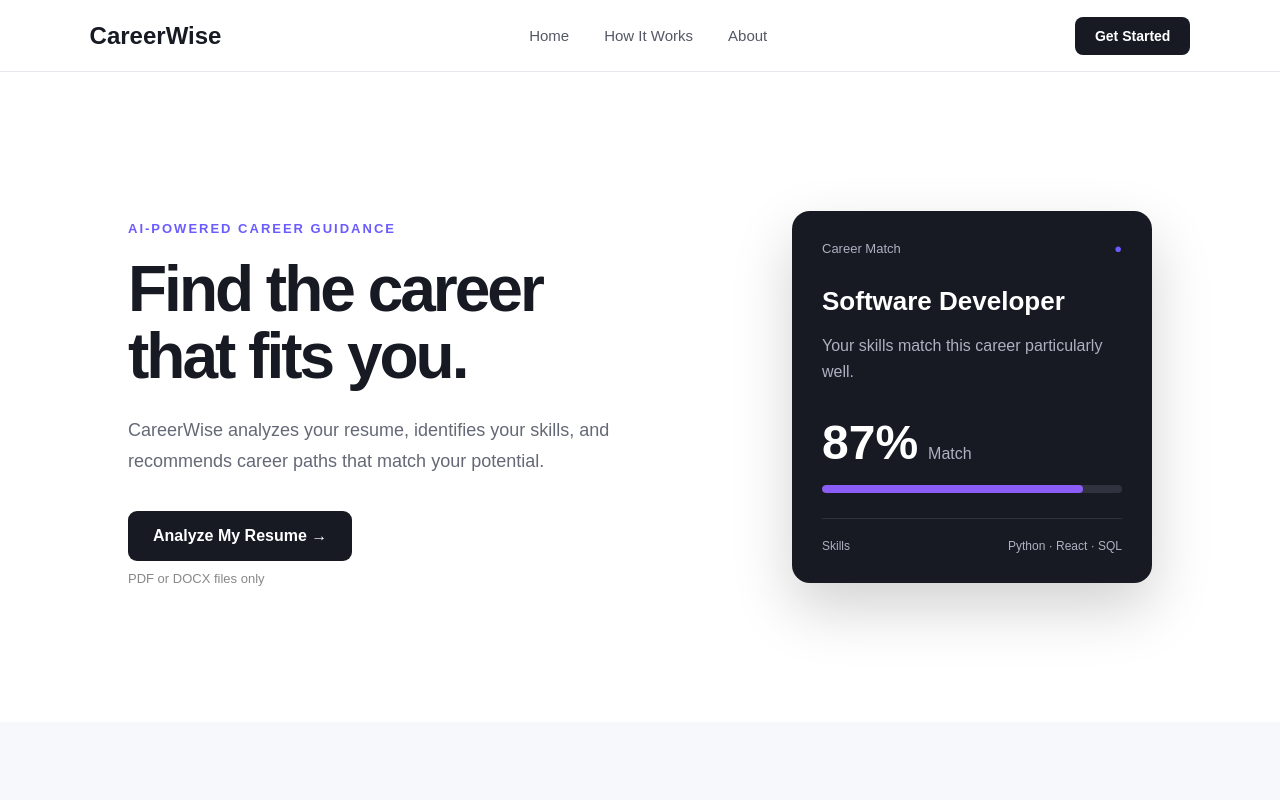
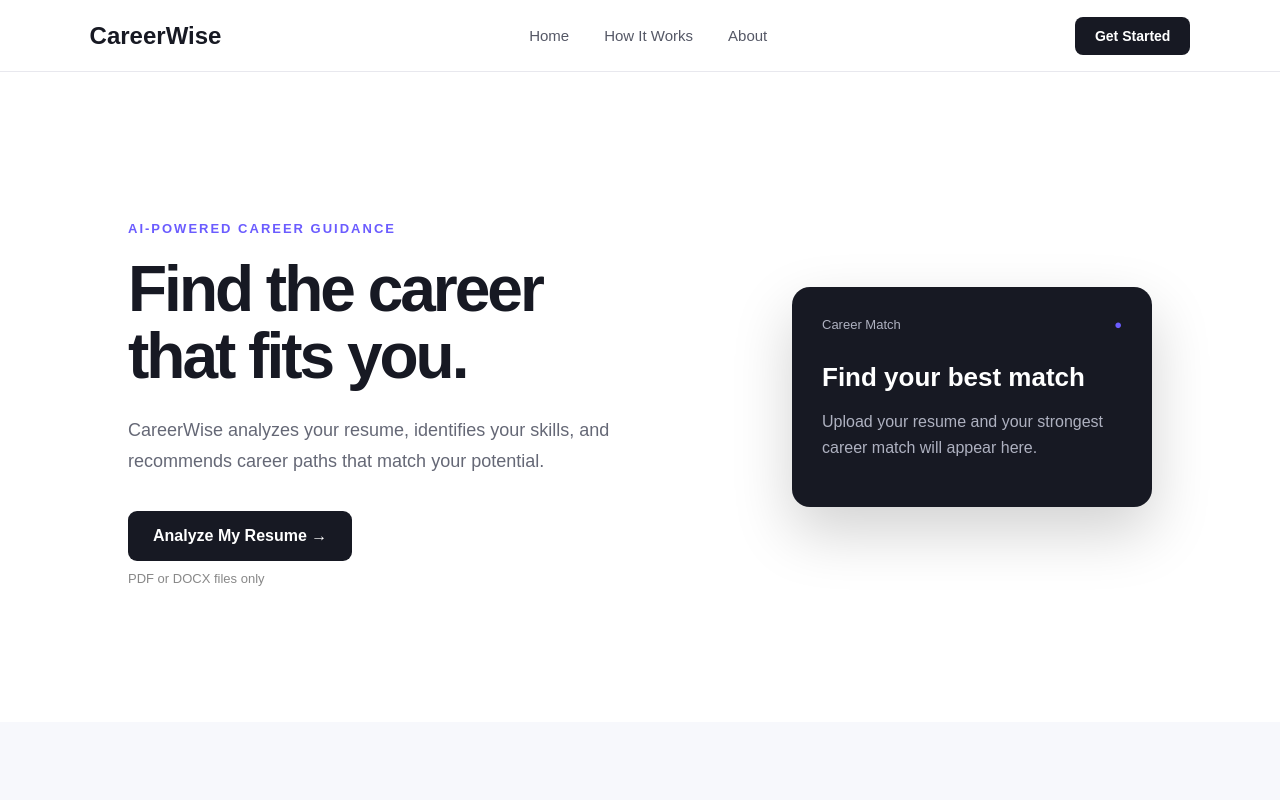
Before and after one commit to abhinavabhi809/careerwise, a React (Vite) app: page / in a window 1280 px wide. Shown: the top 800 px of the page. Built offline with nearby package versions, Linux system fonts and the light colour scheme.

Commit message:
Show only the top career match

```diff
--- a/src/App.jsx
+++ b/src/App.jsx
@@ -11,6 +11,8 @@ function App() {
 
   const [careerRecommendations, setCareerRecommendations] =
     useState([]);
+
+  const bestCareer = careerRecommendations[0];
 
   const [loading, setLoading] = useState(false);
 
@@ -237,73 +239,44 @@ function App() {
 
 
 
-        {/* ======================================
-            Example Match Card
-        ====================================== */}
-
         <div className="match-card">
-
           <div className="card-header">
-
-            <span>
-              Career Match
-            </span>
-
-            <span className="card-dot">
-              ●
-            </span>
-
+            <span>{bestCareer ? "Your Best Career Match" : "Career Match"}</span>
+            <span className="card-dot">●</span>
           </div>
 
-
-          <h2>
-            Software Developer
-          </h2>
-
-
-          <p>
-            Your skills match this career
-            particularly well.
-          </p>
-
+          {bestCareer ? (
+            <>
+              <h2>{bestCareer.career}</h2>
+              <p>The strongest match based on the skills found in your resume.</p>
 
               <div className="match-score">
-
-            <strong>
-              87%
-            </strong>
-
-            <span>
-              Match
-            </span>
-
+                <strong>{bestCareer.match_score}%</strong>
+                <span>Match</span>
               </div>
 
-
               <div className="progress-container">
-
                 <div
                   className="progress-bar"
-              style={{
-                width: "87%"
-              }}
+                  style={{ width: `${bestCareer.match_score}%` }}
                 ></div>
-
               </div>
 
-
               <div className="card-footer">
-
+                <span>Matched skills</span>
                 <span>
-              Skills
+                  {bestCareer.matched_skills.length > 0
+                    ? bestCareer.matched_skills.join(" · ")
+                    : "No matching skills found"}
                 </span>
-
-            <span>
-              Python · React · SQL
-            </span>
-
               </div>
-
+            </>
+          ) : (
+            <>
+              <h2>Find your best match</h2>
+              <p>Upload your resume and your strongest career match will appear here.</p>
+            </>
+          )}
         </div>
 
       </section>
@@ -437,7 +410,7 @@ function App() {
                 <div className="career-list">
 
 
-                  {careerRecommendations.map(
+                  {careerRecommendations.slice(0, 1).map(
                     (career) => (
 
                       <div
```
Lines whose indentation alone changed are shown as unchanged.
